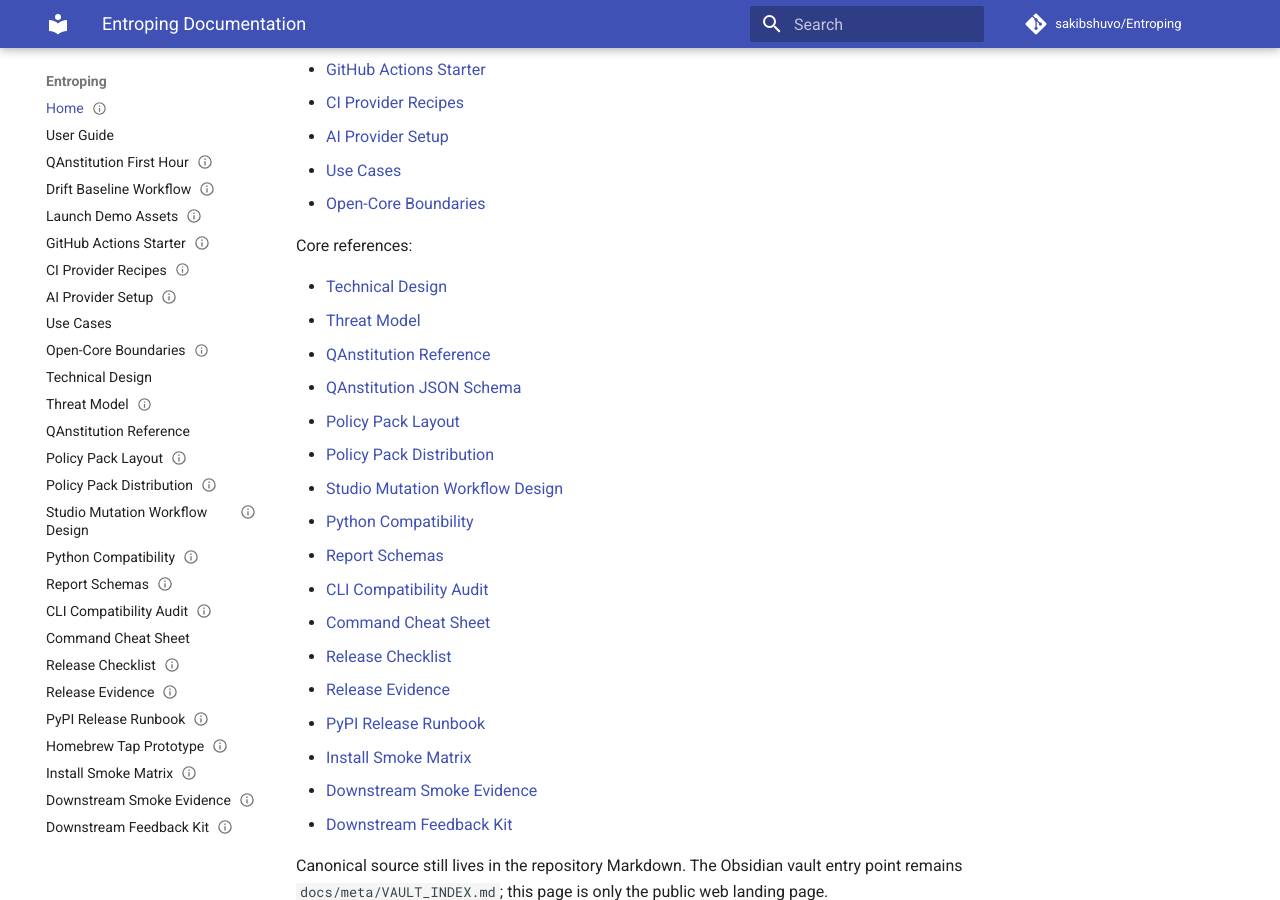
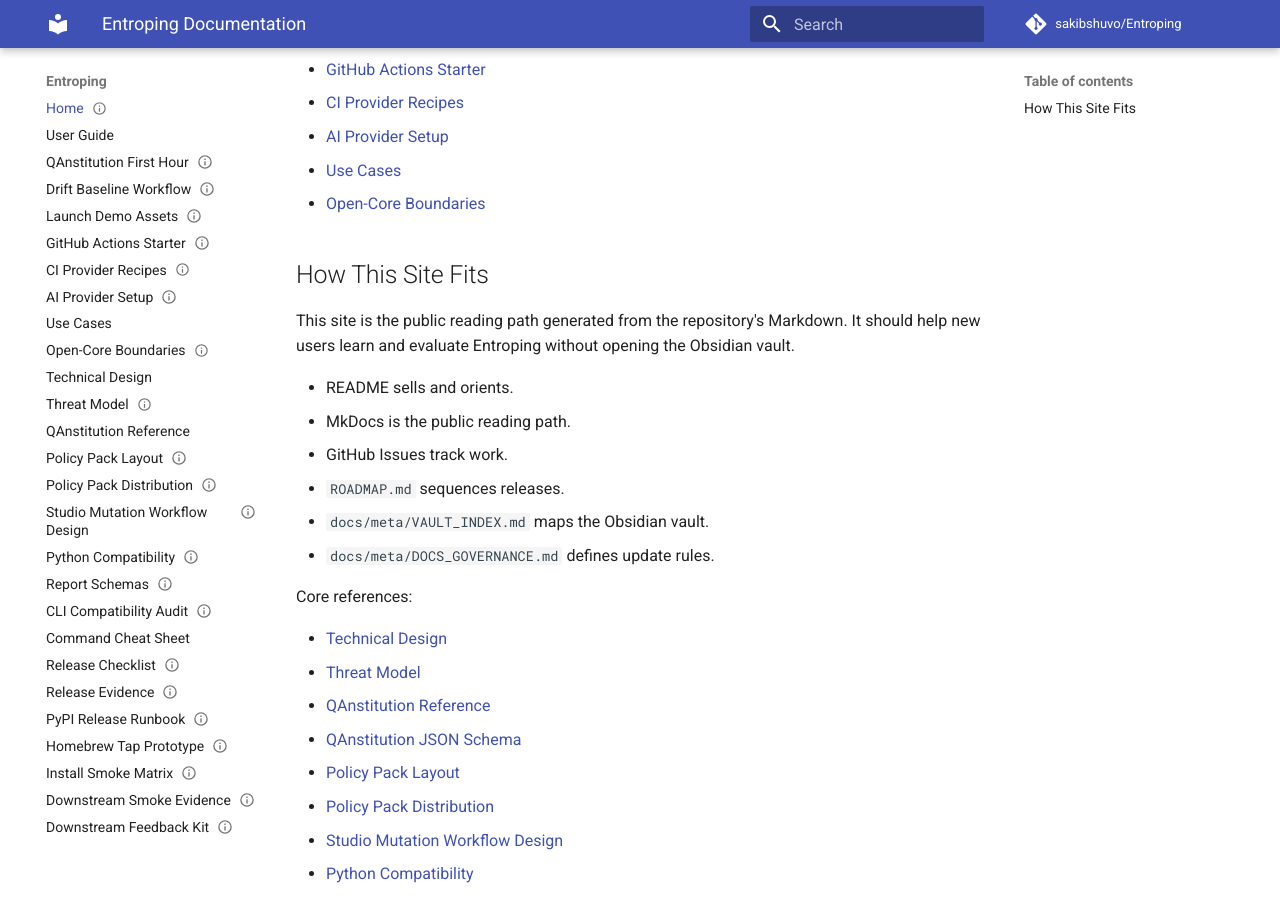
Before and after one commit to sakibshuvo/Entroping, an MkDocs documentation site: the page built from docs/index.md, in a window 1280 px wide and 900 px high, scrolled down 366 px. Built offline with MkDocs 1.6.1 and Material for MkDocs 9.7.7, drawn with Linux system fonts in a browser that asks for light colours; comment, search, counter and statistics services are not loaded.

Commit message:
docs(readme): surface public docs strategy (#341)

```diff
--- a/docs/index.md
+++ b/docs/index.md
@@ -25,6 +25,19 @@
 - [Use Cases](user/USE_CASES.md)
 - [Open-Core Boundaries](product/OPEN_CORE_BOUNDARIES.md)
 
+## How This Site Fits
+
+This site is the public reading path generated from the repository's Markdown.
+It should help new users learn and evaluate Entroping without opening the
+Obsidian vault.
+
+- README sells and orients.
+- MkDocs is the public reading path.
+- GitHub Issues track work.
+- `ROADMAP.md` sequences releases.
+- `docs/meta/VAULT_INDEX.md` maps the Obsidian vault.
+- `docs/meta/DOCS_GOVERNANCE.md` defines update rules.
+
 Core references:
 
 - [Technical Design](technical/TDS.md)
```
Also changed, not shown: .context/changelog.md (+4 -0 lines), README.md (+14 -0 lines), docs/meta/DOCS_GOVERNANCE.md (+13 -0 lines), 1 other file.
